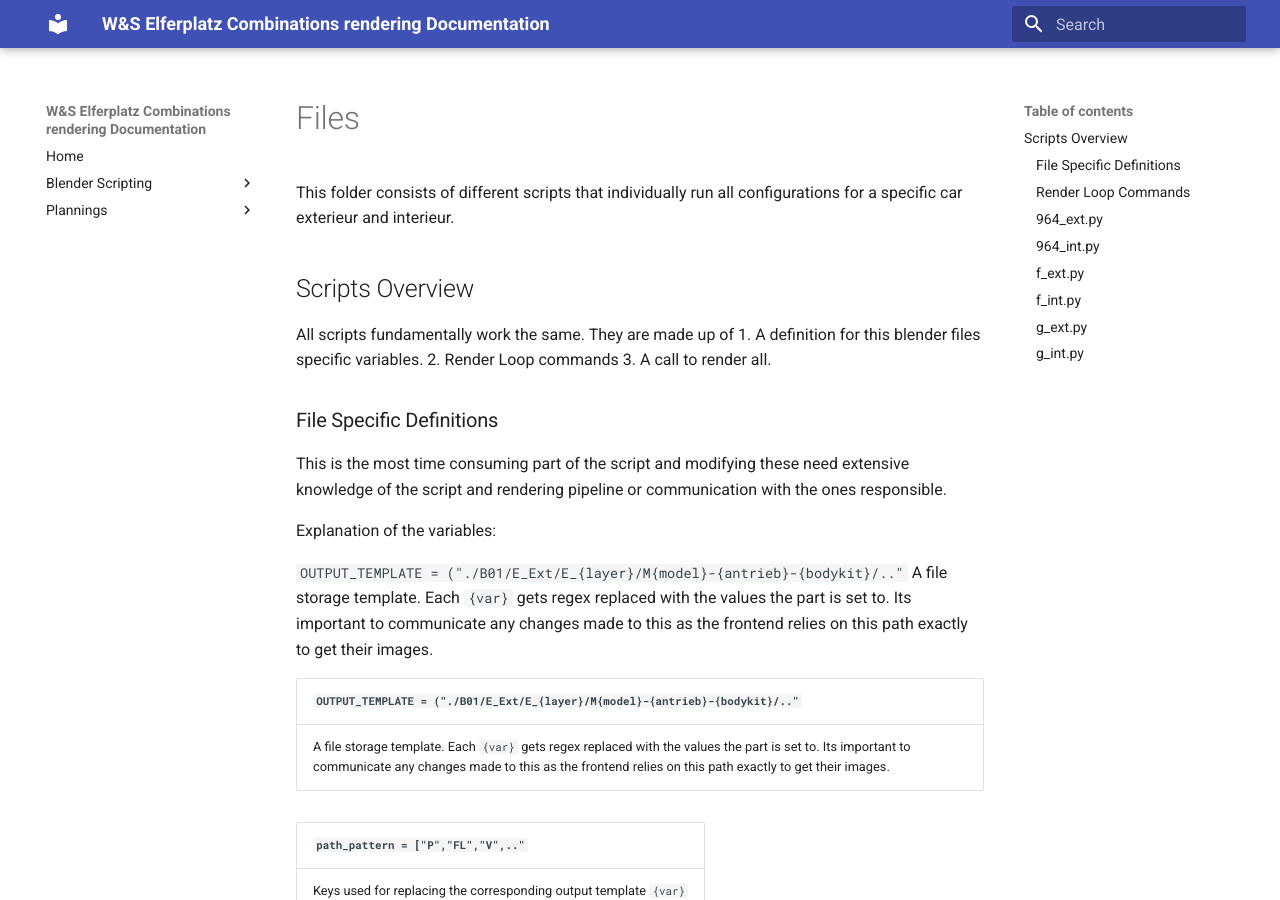
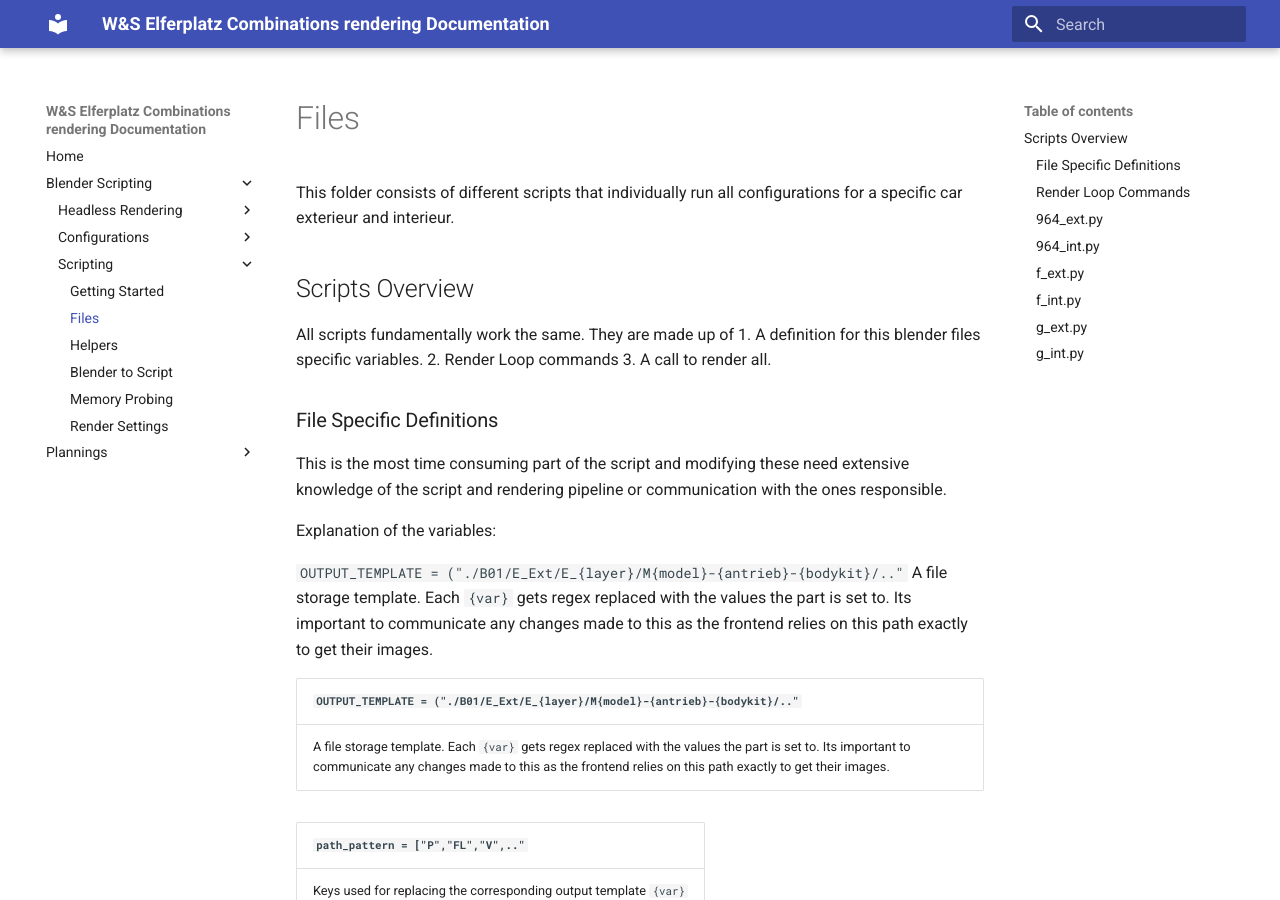
Before and after one commit to Levartar/Blender-scripting-documentation, an MkDocs documentation site: the page built from docs/Blender Scripting/Scripting/Files.md, in a window 1280 px wide and 900 px high. Built offline with MkDocs 1.6.1 and Material for MkDocs 9.7.7, drawn with Linux system fonts in a browser that asks for light colours.

Commit message:
update yml

```diff
--- a/mkdocs.yml
+++ b/mkdocs.yml
@@ -4,7 +4,7 @@ site_name: W&S Elferplatz Combinations rendering Documentation
 theme:
   name: material
 nav:
-  - Home: Blender Scripting/W&S - Blender scripting documentation.md
+  - Home: index.md
   - Blender Scripting:
       - Headless Rendering:
           - Headless Rendering: Blender Scripting/Headless Rendering/Headless Rendering.md
@@ -14,10 +14,13 @@ nav:
           - Combinations Rendering: Blender Scripting/Configurations/Combinations Rendering.md
           - Configurations Generation: Blender Scripting/Configurations/Configurations Generation.md
       - Scripting:
+          - Getting Started: Blender Scripting/Scripting/Getting started.md
+          - Files: Blender Scripting/Scripting/Files.md
+          - Helpers: Blender Scripting/Scripting/Helpers.md
           - Blender to Script: Blender Scripting/Scripting/Blender to Script.md
-          - Environment Rendering: Blender Scripting/Scripting/Environment Rendering.md
-          - File Structure: Blender Scripting/Scripting/File Structure.md
+#          - File Structure: Blender Scripting/Scripting/File Structure.md
           - Memory Probing: Blender Scripting/Scripting/Memory Probing.md
           - Render Settings: Blender Scripting/Scripting/Render Settings.md
   - Plannings:
       - Kennzeichen Konfigurator: Plannings/Kennzeichen-Konfigurator.md
+      - Environment Rendering: Blender Scripting/Scripting/Environment Rendering.md
```
